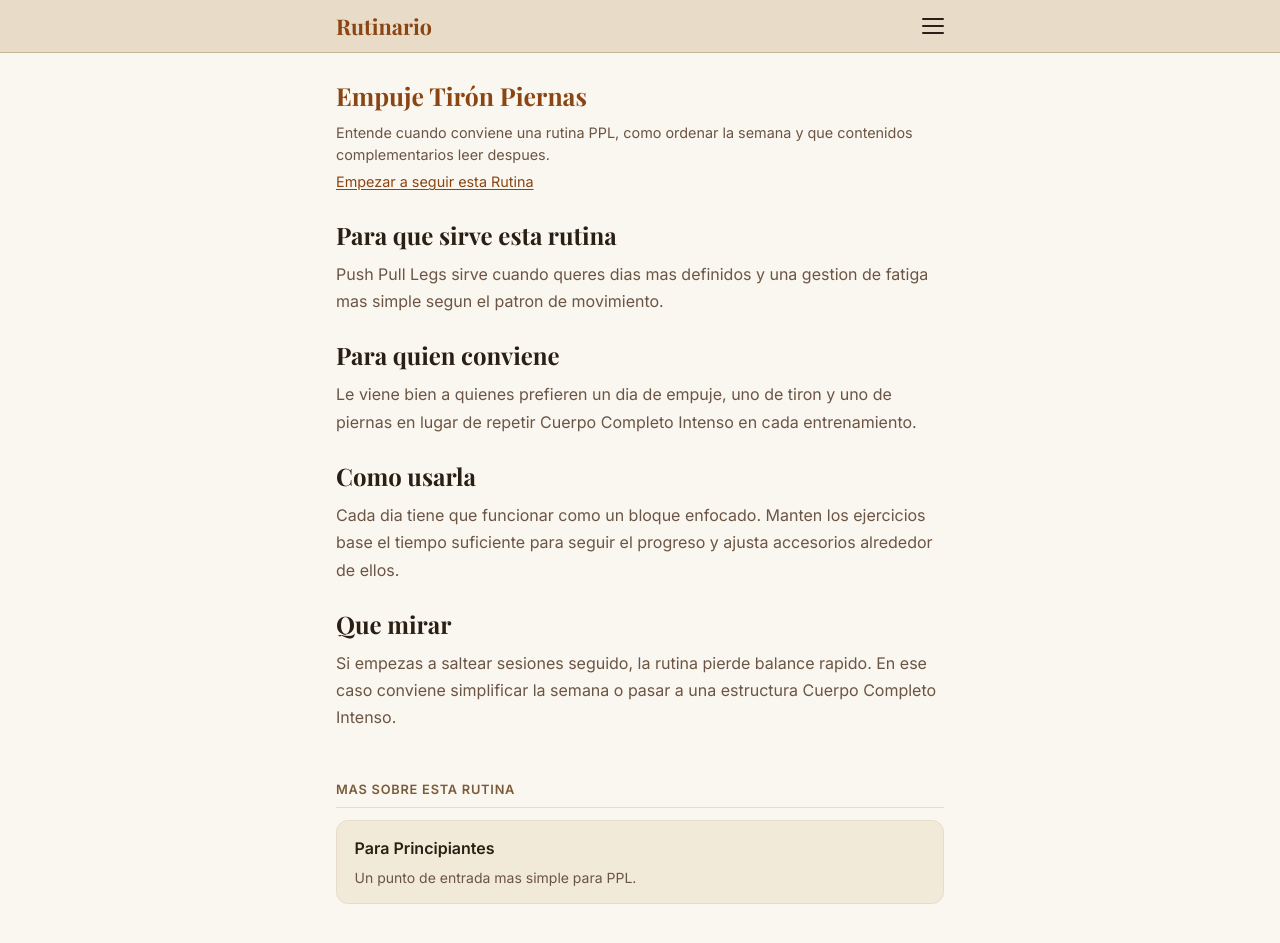
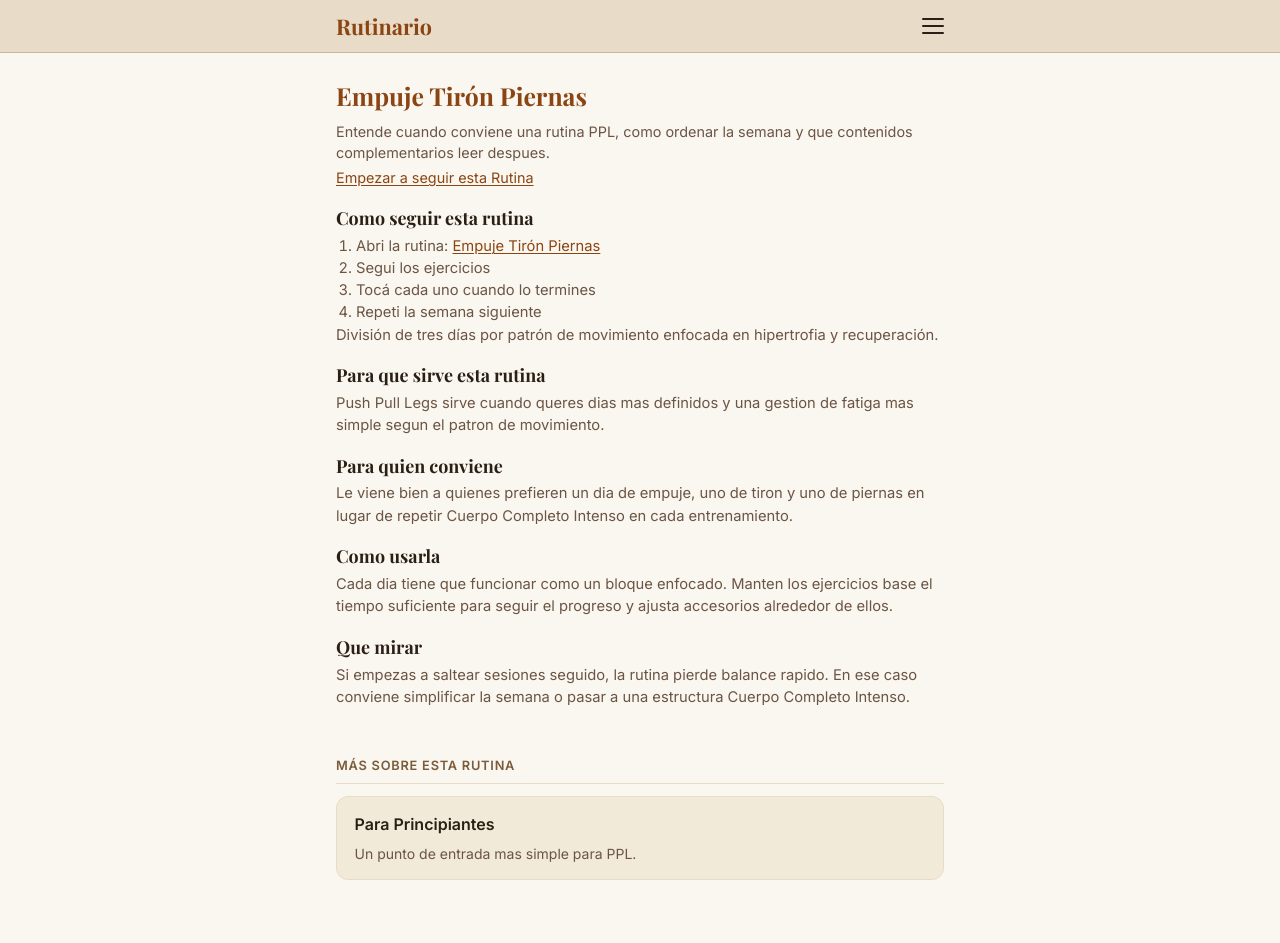
Before and after one commit to fermin-silva/rutinario, a Jekyll site: the page built from _routine_guides/ppl.es.md, in a window 1280 px wide and 1012 px high. Shown: the top 943 px of the window. Built offline with Jekyll 4.4.1, drawn with Linux system fonts in a browser that asks for light colours.

Commit message:
Refine routine guide hierarchy and intro copy

```diff
--- a/_layouts/routine-guide.html
+++ b/_layouts/routine-guide.html
@@ -2,18 +2,17 @@
 layout: rutina-default
 section_related:
     en: More for this routine
-    es: Mas sobre esta rutina
+    es: Más sobre esta rutina
 back_to_tracker:
     en: Start tracking this Routine
     es: Empezar a seguir esta Rutina
 ---
 
 {% assign routine = site.routines | where: "slug", page.routine_slug | first %}
-{% assign routine_name = routine.name[page.lang] | default: routine.name %} {%
-assign tracker_url = routine.url | relative_url %} {% assign article_docs =
-site.routine_articles | where: "routine_slug", page.routine_slug | where:
-"lang", page.lang | sort_natural: "title" | sort: "order" %} {% assign
-related_docs = article_docs | where_exp: "doc", "doc.url != page.url" %}
+{% assign routine_name = routine.name[page.lang] | default: routine.name %}
+{% assign tracker_url = routine.url | relative_url %}
+{% assign article_docs = site.routine_articles | where: "routine_slug", page.routine_slug | where: "lang", page.lang | sort_natural: "title" | sort: "order" %}
+{% assign related_docs = article_docs | where_exp: "doc", "doc.url != page.url" %}
 
 <article class="guide-page">
     <div class="routine-header">
--- a/_routine_guides/ppl.es.md
+++ b/_routine_guides/ppl.es.md
@@ -7,6 +7,20 @@ description: Entende cuando conviene una rutina PPL, como ordenar la semana y qu
 excerpt: Cuando elegir Push Pull Legs y como estructurarlo.
 permalink: /es/routines/ppl/guia/
 ---
+
+{% assign routine = site.routines | where: "slug", page.routine_slug | first %}
+{% assign routine_name = routine.name[page.lang] | default: routine.name %}
+{% assign routine_desc = routine.desc[0][page.lang] | default: routine.desc[0].en %}
+{% assign tracker_url = routine.url | relative_url %}
+
+## Como seguir esta rutina
+
+1. Abri la rutina: [{{ routine_name }}]({{ tracker_url }})
+2. Segui los ejercicios
+3. Tocá cada uno cuando lo termines
+4. Repeti la semana siguiente
+
+{{ routine_desc }}
 
 ## Para que sirve esta rutina
 
--- a/assets/css/rutina.css
+++ b/assets/css/rutina.css
@@ -182,7 +182,7 @@ body {
 .routine-desc {
   --truncate-height: 2.8rem;
   --truncate-fade: var(--beige-100);
-  margin-bottom: 1.5rem;
+  margin-bottom: 1.15rem;
 }
 
 .filter-icon {
@@ -239,7 +239,8 @@ body {
 .routine-subtitle {
   font-size: 0.9rem;
   color: var(--ink-light);
-  margin-bottom: 0.35rem;
+  line-height: 1.45;
+  margin-bottom: 0.25rem;
 }
 
 .routine-inline-link {
@@ -287,14 +288,46 @@ body {
 .prose-content h3 {
   font-family: var(--font-heading);
   color: var(--ink);
-  margin-top: 1.4rem;
-  margin-bottom: 0.5rem;
+  margin-top: 1.15rem;
+  margin-bottom: 0.35rem;
+}
+
+.prose-content h2 {
+  font-size: 1.12rem;
+  font-weight: 600;
+  line-height: 1.25;
+}
+
+.prose-content h3 {
+  font-size: 1rem;
+  font-weight: 600;
+  line-height: 1.3;
 }
 
 .prose-content p,
 .prose-content li {
   color: var(--ink-light);
-  line-height: 1.7;
+  font-size: 0.92rem;
+  line-height: 1.5;
+}
+
+.prose-content a {
+  color: var(--accent);
+  text-decoration: underline;
+  text-decoration-thickness: 1px;
+  text-underline-offset: 0.16em;
+}
+
+.prose-content a:hover {
+  color: var(--ink);
+}
+
+.prose-content p {
+  margin: 0 0 0.85rem;
+}
+
+.prose-content p:last-child {
+  margin-bottom: 0;
 }
 
 .prose-content ul,
```
Also changed, not shown: _routine_guides/fullbody.en.md (+11 -0 lines), _routine_guides/fullbody.es.md (+11 -0 lines), _routine_guides/ppl.en.md (+14 -0 lines).
